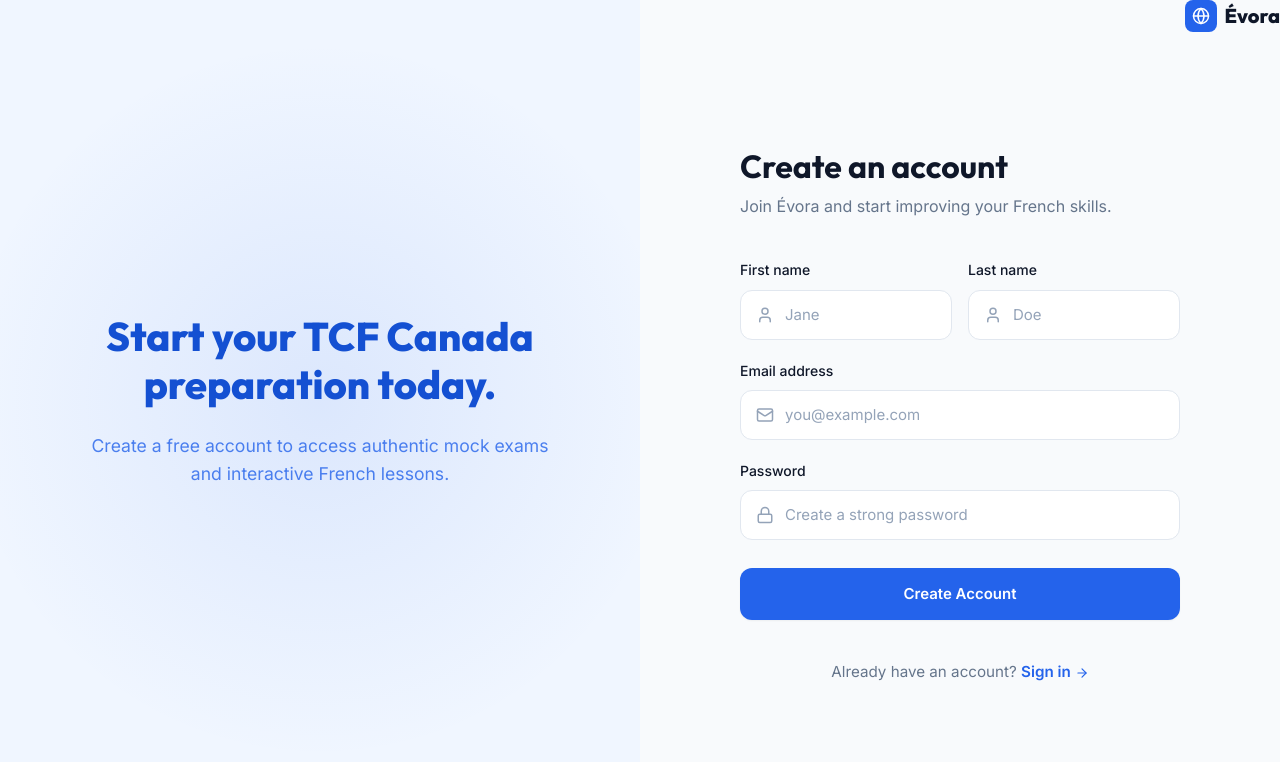
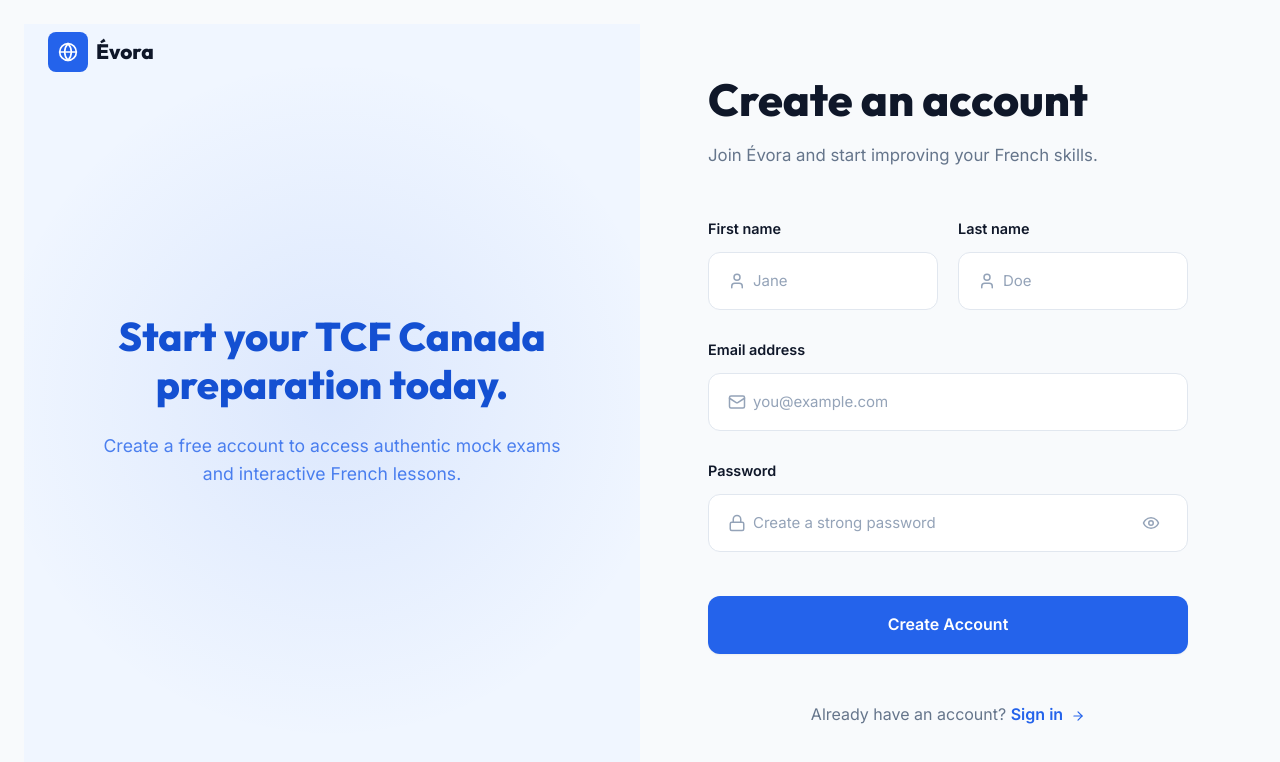
Before and after one commit to o1-spec/evora, a Next.js app in the folder frontend/: page /register in a window 1280 px wide. Shown: the top 762 px of the page. Built offline with nearby package versions, Linux system fonts and the light colour scheme; no server answers.

Commit message:
added fixes

```diff
--- a/frontend/src/app/login/page.tsx
+++ b/frontend/src/app/login/page.tsx
@@ -4,7 +4,7 @@ import { useState } from 'react';
 import { useRouter } from 'next/navigation';
 import Link from 'next/link';
 import { motion } from 'framer-motion';
-import { Globe, ArrowRight, Loader2, Mail, Lock } from 'lucide-react';
+import { Globe, ArrowRight, Loader2, Mail, Lock, Eye, EyeOff } from 'lucide-react';
 import { useAuthStore } from '@/store/useAuthStore';
 import api from '@/lib/api';
 
@@ -13,6 +13,7 @@ export default function LoginPage() {
   const { login } = useAuthStore();
   const [email, setEmail] = useState('');
   const [password, setPassword] = useState('');
+  const [showPassword, setShowPassword] = useState(false);
   const [error, setError] = useState('');
   const [isLoading, setIsLoading] = useState(false);
 
@@ -32,86 +33,109 @@ export default function LoginPage() {
   };
 
   return (
-    <div style={{ minHeight: '100vh', display: 'flex', backgroundColor: 'hsl(var(--bg-base))' }}>
+    <div className="flex flex-col lg:flex-row min-h-screen" style={{ backgroundColor: 'hsl(var(--bg-base))', padding: '1.5rem' }}>
 
-      {/* Left side - Form */}
-      <div className="flex-1 flex flex-col p-4 sm:p-8 lg:p-12">
-        <Link href="/" style={{ display: 'flex', alignItems: 'center', gap: '0.5rem', textDecoration: 'none', width: 'fit-content' }}>
-          <div style={{ width: 32, height: 32, borderRadius: 8, backgroundColor: 'hsl(var(--primary))', display: 'flex', alignItems: 'center', justifyContent: 'center' }}>
-            <Globe size={18} color="white" />
+      {/* Top Header - Logo (Mobile & Tablet) */}
+      <div className="lg:hidden flex items-center justify-between p-4 border-b" style={{ borderColor: 'hsl(var(--border))' }}>
+        <Link href="/" style={{ display: 'flex', alignItems: 'center', gap: '0.5rem', textDecoration: 'none' }}>
+          <div style={{ width: 36, height: 36, borderRadius: 8, backgroundColor: 'hsl(var(--primary))', display: 'flex', alignItems: 'center', justifyContent: 'center', flexShrink: 0 }}>
+            <Globe size={20} color="white" />
           </div>
           <span style={{ fontFamily: 'Outfit, sans-serif', fontWeight: 800, fontSize: '1.25rem', color: 'hsl(var(--text-primary))' }}>Évora</span>
         </Link>
+      </div>
 
-        <div style={{ flex: 1, display: 'flex', alignItems: 'center', justifyContent: 'center' }}>
-          <motion.div initial={{ opacity: 0, y: 16 }} animate={{ opacity: 1, y: 0 }} transition={{ duration: 0.4 }} style={{ width: '100%', maxWidth: 400 }}>
-            <h1 style={{ fontSize: '2rem', marginBottom: '0.5rem', color: 'hsl(var(--text-primary))' }}>Welcome back</h1>
-            <p style={{ color: 'hsl(var(--text-secondary))', marginBottom: '2.5rem' }}>Sign in to continue your French learning journey.</p>
+      {/* Left side - Form */}
+      <div className="flex-1 flex flex-col justify-center p-6 sm:p-8 md:p-12 lg:p-16">
+        <div className="hidden lg:flex absolute top-8 left-12">
+          <Link href="/" style={{ display: 'flex', alignItems: 'center', gap: '0.5rem', textDecoration: 'none', width: 'fit-content' }}>
+            <div style={{ width: 40, height: 40, borderRadius: 8, backgroundColor: 'hsl(var(--primary))', display: 'flex', alignItems: 'center', justifyContent: 'center' }}>
+              <Globe size={20} color="white" />
+            </div>
+            <span style={{ fontFamily: 'Outfit, sans-serif', fontWeight: 800, fontSize: '1.3rem', color: 'hsl(var(--text-primary))' }}>Évora</span>
+          </Link>
+        </div>
+
+        <div className="flex items-center justify-center min-h-screen lg:min-h-auto">
+          <motion.div initial={{ opacity: 0, y: 16 }} animate={{ opacity: 1, y: 0 }} transition={{ duration: 0.4 }} style={{ width: '100%', maxWidth: 460 }}>
+            <h1 style={{ fontSize: 'clamp(2rem, 5vw, 2.8rem)', marginBottom: '1rem', color: 'hsl(var(--text-primary))', fontWeight: 800, lineHeight: 1.2 }}>Welcome back</h1>
+            <p style={{ color: 'hsl(var(--text-secondary))', marginBottom: '3rem', fontSize: 'clamp(0.95rem, 2vw, 1.05rem)', lineHeight: 1.6 }}>Sign in to continue your French learning journey.</p>
 
             {error && (
-              <div style={{ backgroundColor: 'hsla(0, 84%, 60%, 0.1)', color: 'hsl(0, 84%, 60%)', padding: '0.875rem', borderRadius: '0.75rem', marginBottom: '1.5rem', fontSize: '0.9rem', border: '1px solid hsla(0, 84%, 60%, 0.2)' }}>
+              <div style={{ backgroundColor: 'hsla(0, 84%, 60%, 0.1)', color: 'hsl(0, 84%, 60%)', padding: '1rem', borderRadius: '0.75rem', marginBottom: '2rem', fontSize: '0.9rem', border: '1px solid hsla(0, 84%, 60%, 0.2)' }}>
                 {error}
               </div>
             )}
 
-            <form onSubmit={handleSubmit} style={{ display: 'flex', flexDirection: 'column', gap: '1.25rem' }}>
+            <form onSubmit={handleSubmit} style={{ display: 'flex', flexDirection: 'column', gap: '1.75rem' }}>
               <div>
-                <label style={{ display: 'block', fontSize: '0.875rem', fontWeight: 500, color: 'hsl(var(--text-primary))', marginBottom: '0.5rem' }}>Email address</label>
+                <label style={{ display: 'block', fontSize: '0.9rem', fontWeight: 600, color: 'hsl(var(--text-primary))', marginBottom: '0.75rem' }}>Email address</label>
                 <div style={{ position: 'relative' }}>
-                  <Mail size={18} color="hsl(var(--text-muted))" style={{ position: 'absolute', left: '1rem', top: '50%', transform: 'translateY(-50%)' }} />
+                  <Mail size={18} color="hsl(var(--text-muted))" style={{ position: 'absolute', left: '1.25rem', top: '50%', transform: 'translateY(-50%)' }} />
                   <input
                     type="email"
                     required
                     value={email}
                     onChange={(e) => setEmail(e.target.value)}
                     className="input-field"
-                    style={{ paddingLeft: '2.75rem' }}
+                    style={{ paddingLeft: '2.75rem', padding: '1rem 1.25rem 1rem 2.75rem' }}
                     placeholder="you@example.com"
                   />
                 </div>
               </div>
 
               <div>
-                <label style={{ display: 'block', fontSize: '0.875rem', fontWeight: 500, color: 'hsl(var(--text-primary))', marginBottom: '0.5rem' }}>Password</label>
+                <label style={{ display: 'block', fontSize: '0.9rem', fontWeight: 600, color: 'hsl(var(--text-primary))', marginBottom: '0.75rem' }}>Password</label>
                 <div style={{ position: 'relative' }}>
-                  <Lock size={18} color="hsl(var(--text-muted))" style={{ position: 'absolute', left: '1rem', top: '50%', transform: 'translateY(-50%)' }} />
+                  <Lock size={18} color="hsl(var(--text-muted))" style={{ position: 'absolute', left: '1.25rem', top: '50%', transform: 'translateY(-50%)' }} />
                   <input
-                    type="password"
+                    type={showPassword ? 'text' : 'password'}
                     required
                     value={password}
                     onChange={(e) => setPassword(e.target.value)}
                     className="input-field"
-                    style={{ paddingLeft: '2.75rem' }}
+                    style={{ paddingLeft: '2.75rem', paddingRight: '2.75rem', padding: '1rem 2.75rem' }}
                     placeholder="••••••••"
                   />
+                  <button
+                    type="button"
+                    onClick={() => setShowPassword(!showPassword)}
+                    style={{ position: 'absolute', right: '1.25rem', top: '50%', transform: 'translateY(-50%)', background: 'none', border: 'none', cursor: 'pointer', display: 'flex', alignItems: 'center', justifyContent: 'center', padding: '0.5rem' }}
+                  >
+                    {showPassword ? (
+                      <EyeOff size={18} color="hsl(var(--text-muted))" />
+                    ) : (
+                      <Eye size={18} color="hsl(var(--text-muted))" />
+                    )}
+                  </button>
                 </div>
               </div>
 
-              <div style={{ display: 'flex', justifyContent: 'flex-end' }}>
-                <Link href="#" style={{ fontSize: '0.85rem', color: 'hsl(var(--primary))', fontWeight: 500, textDecoration: 'none' }}>Forgot password?</Link>
+              <div style={{ display: 'flex', justifyContent: 'flex-end', marginTop: '0.5rem' }}>
+                <Link href="#" style={{ fontSize: '0.9rem', color: 'hsl(var(--primary))', fontWeight: 500, textDecoration: 'none' }}>Forgot password?</Link>
               </div>
 
-              <button type="submit" disabled={isLoading} className="btn-primary" style={{ marginTop: '0.5rem', width: '100%', padding: '0.875rem' }}>
+              <button type="submit" disabled={isLoading} className="btn-primary" style={{ marginTop: '1rem', width: '100%', padding: '1rem', fontSize: '1rem', fontWeight: 600 }}>
                 {isLoading ? <Loader2 size={18} className="animate-spin" /> : 'Sign In'}
               </button>
             </form>
 
-            <p style={{ textAlign: 'center', marginTop: '2.5rem', fontSize: '0.95rem', color: 'hsl(var(--text-secondary))' }}>
+            <p style={{ textAlign: 'center', marginTop: '3rem', fontSize: '1rem', color: 'hsl(var(--text-secondary))' }}>
               Don't have an account?{' '}
               <Link href="/register" style={{ color: 'hsl(var(--primary))', fontWeight: 600, textDecoration: 'none' }}>
-                Sign up for free <ArrowRight size={14} style={{ display: 'inline', verticalAlign: 'middle' }} />
+                Sign up for free <ArrowRight size={14} style={{ display: 'inline', verticalAlign: 'middle', marginLeft: '0.25rem' }} />
               </Link>
             </p>
           </motion.div>
         </div>
       </div>
 
-      {/* Right side - Visual */}
+      {/* Right side - Visual (Desktop only) */}
       <div className="hidden lg:flex flex-1 flex-col items-center justify-center p-16 relative overflow-hidden" style={{ backgroundColor: 'hsl(var(--primary-light))' }}>
         <div style={{ position: 'absolute', top: 0, left: 0, right: 0, bottom: 0, background: 'radial-gradient(circle at center, hsla(221, 83%, 53%, 0.1) 0%, transparent 70%)' }} />
 
         <div style={{ maxWidth: 480, position: 'relative', zIndex: 10, textAlign: 'center' }}>
-          <h2 style={{ fontSize: '2.5rem', fontFamily: 'Outfit, sans-serif', fontWeight: 800, color: 'hsl(var(--primary-hover))', marginBottom: '1.5rem', lineHeight: 1.2 }}>
+          <h2 style={{ fontSize: 'clamp(2rem, 4vw, 2.5rem)', fontFamily: 'Outfit, sans-serif', fontWeight: 800, color: 'hsl(var(--primary-hover))', marginBottom: '1.5rem', lineHeight: 1.2 }}>
             Master French with AI-powered feedback.
           </h2>
           <p style={{ fontSize: '1.1rem', color: 'hsl(var(--primary))', opacity: 0.8 }}>
--- a/frontend/src/app/register/page.tsx
+++ b/frontend/src/app/register/page.tsx
@@ -4,7 +4,7 @@ import { useState } from 'react';
 import { useRouter } from 'next/navigation';
 import Link from 'next/link';
 import { motion } from 'framer-motion';
-import { Globe, ArrowRight, Loader2, Mail, Lock, User } from 'lucide-react';
+import { Globe, ArrowRight, Loader2, Mail, Lock, User, Eye, EyeOff } from 'lucide-react';
 import { useAuthStore } from '@/store/useAuthStore';
 import api from '@/lib/api';
 
@@ -12,6 +12,7 @@ export default function RegisterPage() {
   const router = useRouter();
   const { register } = useAuthStore();
   const [formData, setFormData] = useState({ firstName: '', lastName: '', email: '', password: '' });
+  const [showPassword, setShowPassword] = useState(false);
   const [error, setError] = useState('');
   const [isLoading, setIsLoading] = useState(false);
 
@@ -35,14 +36,24 @@ export default function RegisterPage() {
   };
 
   return (
-    <div style={{ minHeight: '100vh', display: 'flex', backgroundColor: 'hsl(var(--bg-base))' }}>
+    <div className="flex flex-col lg:flex-row min-h-screen" style={{ backgroundColor: 'hsl(var(--bg-base))' , padding: '1.5rem' }}>
 
-      {/* Left side - Visual */}
+      {/* Top Header - Logo (Mobile & Tablet) */}
+      <div className="lg:hidden flex items-center justify-between p-4 border-b" style={{ borderColor: 'hsl(var(--border))' }}>
+        <Link href="/" style={{ display: 'flex', alignItems: 'center', gap: '0.5rem', textDecoration: 'none' }}>
+          <div style={{ width: 36, height: 36, borderRadius: 8, backgroundColor: 'hsl(var(--primary))', display: 'flex', alignItems: 'center', justifyContent: 'center', flexShrink: 0 }}>
+            <Globe size={20} color="white" />
+          </div>
+          <span style={{ fontFamily: 'Outfit, sans-serif', fontWeight: 800, fontSize: '1.25rem', color: 'hsl(var(--text-primary))' }}>Évora</span>
+        </Link>
+      </div>
+
+      {/* Left side - Visual (Desktop only) */}
       <div className="hidden lg:flex flex-1 flex-col items-center justify-center p-16 relative overflow-hidden" style={{ backgroundColor: 'hsl(var(--primary-light))' }}>
         <div style={{ position: 'absolute', top: 0, left: 0, right: 0, bottom: 0, background: 'radial-gradient(circle at center, hsla(221, 83%, 53%, 0.1) 0%, transparent 70%)' }} />
 
         <div style={{ maxWidth: 480, position: 'relative', zIndex: 10, textAlign: 'center' }}>
-          <h2 style={{ fontSize: '2.5rem', fontFamily: 'Outfit, sans-serif', fontWeight: 800, color: 'hsl(var(--primary-hover))', marginBottom: '1.5rem', lineHeight: 1.2 }}>
+          <h2 style={{ fontSize: 'clamp(2rem, 4vw, 2.5rem)', fontFamily: 'Outfit, sans-serif', fontWeight: 800, color: 'hsl(var(--primary-hover))', marginBottom: '1.5rem', lineHeight: 1.2 }}>
             Start your TCF Canada preparation today.
           </h2>
           <p style={{ fontSize: '1.1rem', color: 'hsl(var(--primary))', opacity: 0.8 }}>
@@ -52,33 +63,33 @@ export default function RegisterPage() {
       </div>
 
       {/* Right side - Form */}
-      <div className="flex-1 flex flex-col p-4 sm:p-8 lg:p-12">
-        <div style={{ display: 'flex', justifyContent: 'flex-end', width: '100%' }}>
-          <Link href="/" style={{ display: 'flex', alignItems: 'center', gap: '0.5rem', textDecoration: 'none' }}>
-            <div style={{ width: 32, height: 32, borderRadius: 8, backgroundColor: 'hsl(var(--primary))', display: 'flex', alignItems: 'center', justifyContent: 'center' }}>
-              <Globe size={18} color="white" />
+      <div className="flex-1 flex flex-col justify-center p-6 sm:p-8 md:p-12 lg:p-16">
+        <div className="hidden lg:flex absolute top-8 left-12">
+          <Link href="/" style={{ display: 'flex', alignItems: 'center', gap: '0.5rem', textDecoration: 'none', width: 'fit-content' }}>
+            <div style={{ width: 40, height: 40, borderRadius: 8, backgroundColor: 'hsl(var(--primary))', display: 'flex', alignItems: 'center', justifyContent: 'center' }}>
+              <Globe size={20} color="white" />
             </div>
-            <span style={{ fontFamily: 'Outfit, sans-serif', fontWeight: 800, fontSize: '1.25rem', color: 'hsl(var(--text-primary))' }}>Évora</span>
+            <span style={{ fontFamily: 'Outfit, sans-serif', fontWeight: 800, fontSize: '1.3rem', color: 'hsl(var(--text-primary))' }}>Évora</span>
           </Link>
         </div>
 
-        <div style={{ flex: 1, display: 'flex', alignItems: 'center', justifyContent: 'center' }}>
-          <motion.div initial={{ opacity: 0, y: 16 }} animate={{ opacity: 1, y: 0 }} transition={{ duration: 0.4 }} style={{ width: '100%', maxWidth: 440 }}>
-            <h1 style={{ fontSize: '2rem', marginBottom: '0.5rem', color: 'hsl(var(--text-primary))' }}>Create an account</h1>
-            <p style={{ color: 'hsl(var(--text-secondary))', marginBottom: '2.5rem' }}>Join Évora and start improving your French skills.</p>
+        <div className="flex items-center justify-center min-h-screen lg:min-h-auto">
+          <motion.div initial={{ opacity: 0, y: 16 }} animate={{ opacity: 1, y: 0 }} transition={{ duration: 0.4 }} style={{ width: '100%', maxWidth: 480 }}>
+            <h1 style={{ fontSize: 'clamp(2rem, 5vw, 2.8rem)', marginBottom: '1rem', color: 'hsl(var(--text-primary))', fontWeight: 800, lineHeight: 1.2 }}>Create an account</h1>
+            <p style={{ color: 'hsl(var(--text-secondary))', marginBottom: '3rem', fontSize: 'clamp(0.95rem, 2vw, 1.05rem)', lineHeight: 1.6 }}>Join Évora and start improving your French skills.</p>
 
             {error && (
-              <div style={{ backgroundColor: 'hsla(0, 84%, 60%, 0.1)', color: 'hsl(0, 84%, 60%)', padding: '0.875rem', borderRadius: '0.75rem', marginBottom: '1.5rem', fontSize: '0.9rem', border: '1px solid hsla(0, 84%, 60%, 0.2)' }}>
+              <div style={{ backgroundColor: 'hsla(0, 84%, 60%, 0.1)', color: 'hsl(0, 84%, 60%)', padding: '1rem', borderRadius: '0.75rem', marginBottom: '2rem', fontSize: '0.9rem', border: '1px solid hsla(0, 84%, 60%, 0.2)' }}>
                 {error}
               </div>
             )}
 
-            <form onSubmit={handleSubmit} style={{ display: 'flex', flexDirection: 'column', gap: '1.25rem' }}>
-              <div style={{ display: 'flex', gap: '1rem' }}>
-                <div style={{ flex: 1 }}>
-                  <label style={{ display: 'block', fontSize: '0.875rem', fontWeight: 500, color: 'hsl(var(--text-primary))', marginBottom: '0.5rem' }}>First name</label>
+            <form onSubmit={handleSubmit} style={{ display: 'flex', flexDirection: 'column', gap: '1.75rem' }}>
+              <div className="grid grid-cols-1 sm:grid-cols-2 gap-5">
+                <div>
+                  <label style={{ display: 'block', fontSize: '0.9rem', fontWeight: 600, color: 'hsl(var(--text-primary))', marginBottom: '0.75rem' }}>First name</label>
                   <div style={{ position: 'relative' }}>
-                    <User size={18} color="hsl(var(--text-muted))" style={{ position: 'absolute', left: '1rem', top: '50%', transform: 'translateY(-50%)' }} />
+                    <User size={18} color="hsl(var(--text-muted))" style={{ position: 'absolute', left: '1.25rem', top: '50%', transform: 'translateY(-50%)' }} />
                     <input
                       type="text"
                       name="firstName"
@@ -86,15 +97,15 @@ export default function RegisterPage() {
                       value={formData.firstName}
                       onChange={handleChange}
                       className="input-field"
-                      style={{ paddingLeft: '2.75rem' }}
+                      style={{ paddingLeft: '2.75rem', padding: '1rem 1.25rem 1rem 2.75rem' }}
                       placeholder="Jane"
                     />
                   </div>
                 </div>
-                <div style={{ flex: 1 }}>
-                  <label style={{ display: 'block', fontSize: '0.875rem', fontWeight: 500, color: 'hsl(var(--text-primary))', marginBottom: '0.5rem' }}>Last name</label>
+                <div>
+                  <label style={{ display: 'block', fontSize: '0.9rem', fontWeight: 600, color: 'hsl(var(--text-primary))', marginBottom: '0.75rem' }}>Last name</label>
                   <div style={{ position: 'relative' }}>
-                    <User size={18} color="hsl(var(--text-muted))" style={{ position: 'absolute', left: '1rem', top: '50%', transform: 'translateY(-50%)' }} />
+                    <User size={18} color="hsl(var(--text-muted))" style={{ position: 'absolute', left: '1.25rem', top: '50%', transform: 'translateY(-50%)' }} />
                     <input
                       type="text"
                       name="lastName"
@@ -102,7 +113,7 @@ export default function RegisterPage() {
                       value={formData.lastName}
                       onChange={handleChange}
                       className="input-field"
-                      style={{ paddingLeft: '2.75rem' }}
+                      style={{ paddingLeft: '2.75rem', padding: '1rem 1.25rem 1rem 2.75rem' }}
                       placeholder="Doe"
                     />
                   </div>
@@ -110,9 +121,9 @@ export default function RegisterPage() {
               </div>
 
               <div>
-                <label style={{ display: 'block', fontSize: '0.875rem', fontWeight: 500, color: 'hsl(var(--text-primary))', marginBottom: '0.5rem' }}>Email address</label>
+                <label style={{ display: 'block', fontSize: '0.9rem', fontWeight: 600, color: 'hsl(var(--text-primary))', marginBottom: '0.75rem' }}>Email address</label>
                 <div style={{ position: 'relative' }}>
-                  <Mail size={18} color="hsl(var(--text-muted))" style={{ position: 'absolute', left: '1rem', top: '50%', transform: 'translateY(-50%)' }} />
+                  <Mail size={18} color="hsl(var(--text-muted))" style={{ position: 'absolute', left: '1.25rem', top: '50%', transform: 'translateY(-50%)' }} />
                   <input
                     type="email"
                     name="email"
@@ -120,38 +131,49 @@ export default function RegisterPage() {
                     value={formData.email}
                     onChange={handleChange}
                     className="input-field"
-                    style={{ paddingLeft: '2.75rem' }}
+                    style={{ paddingLeft: '2.75rem', padding: '1rem 1.25rem 1rem 2.75rem' }}
                     placeholder="you@example.com"
                   />
                 </div>
               </div>
 
               <div>
-                <label style={{ display: 'block', fontSize: '0.875rem', fontWeight: 500, color: 'hsl(var(--text-primary))', marginBottom: '0.5rem' }}>Password</label>
+                <label style={{ display: 'block', fontSize: '0.9rem', fontWeight: 600, color: 'hsl(var(--text-primary))', marginBottom: '0.75rem' }}>Password</label>
                 <div style={{ position: 'relative' }}>
-                  <Lock size={18} color="hsl(var(--text-muted))" style={{ position: 'absolute', left: '1rem', top: '50%', transform: 'translateY(-50%)' }} />
+                  <Lock size={18} color="hsl(var(--text-muted))" style={{ position: 'absolute', left: '1.25rem', top: '50%', transform: 'translateY(-50%)' }} />
                   <input
-                    type="password"
+                    type={showPassword ? 'text' : 'password'}
                     name="password"
                     required
                     value={formData.password}
                     onChange={handleChange}
                     className="input-field"
-                    style={{ paddingLeft: '2.75rem' }}
+                    style={{ paddingLeft: '2.75rem', paddingRight: '2.75rem', padding: '1rem 2.75rem' }}
                     placeholder="Create a strong password"
                   />
+                  <button
+                    type="button"
+                    onClick={() => setShowPassword(!showPassword)}
+                    style={{ position: 'absolute', right: '1.25rem', top: '50%', transform: 'translateY(-50%)', background: 'none', border: 'none', cursor: 'pointer', display: 'flex', alignItems: 'center', justifyContent: 'center', padding: '0.5rem' }}
+                  >
+                    {showPassword ? (
+                      <EyeOff size={18} color="hsl(var(--text-muted))" />
+                    ) : (
+                      <Eye size={18} color="hsl(var(--text-muted))" />
+                    )}
+                  </button>
                 </div>
               </div>
 
-              <button type="submit" disabled={isLoading} className="btn-primary" style={{ marginTop: '0.5rem', width: '100%', padding: '0.875rem' }}>
+              <button type="submit" disabled={isLoading} className="btn-primary" style={{ marginTop: '1rem', width: '100%', padding: '1rem', fontSize: '1rem', fontWeight: 600 }}>
                 {isLoading ? <Loader2 size={18} className="animate-spin" /> : 'Create Account'}
               </button>
             </form>
 
-            <p style={{ textAlign: 'center', marginTop: '2.5rem', fontSize: '0.95rem', color: 'hsl(var(--text-secondary))' }}>
+            <p style={{ textAlign: 'center', marginTop: '3rem', fontSize: '1rem', color: 'hsl(var(--text-secondary))' }}>
               Already have an account?{' '}
               <Link href="/login" style={{ color: 'hsl(var(--primary))', fontWeight: 600, textDecoration: 'none' }}>
-                Sign in <ArrowRight size={14} style={{ display: 'inline', verticalAlign: 'middle' }} />
+                Sign in <ArrowRight size={14} style={{ display: 'inline', verticalAlign: 'middle', marginLeft: '0.25rem' }} />
               </Link>
             </p>
           </motion.div>
```
Also changed, not shown: frontend/src/app/page.tsx (+106 -6 lines).
